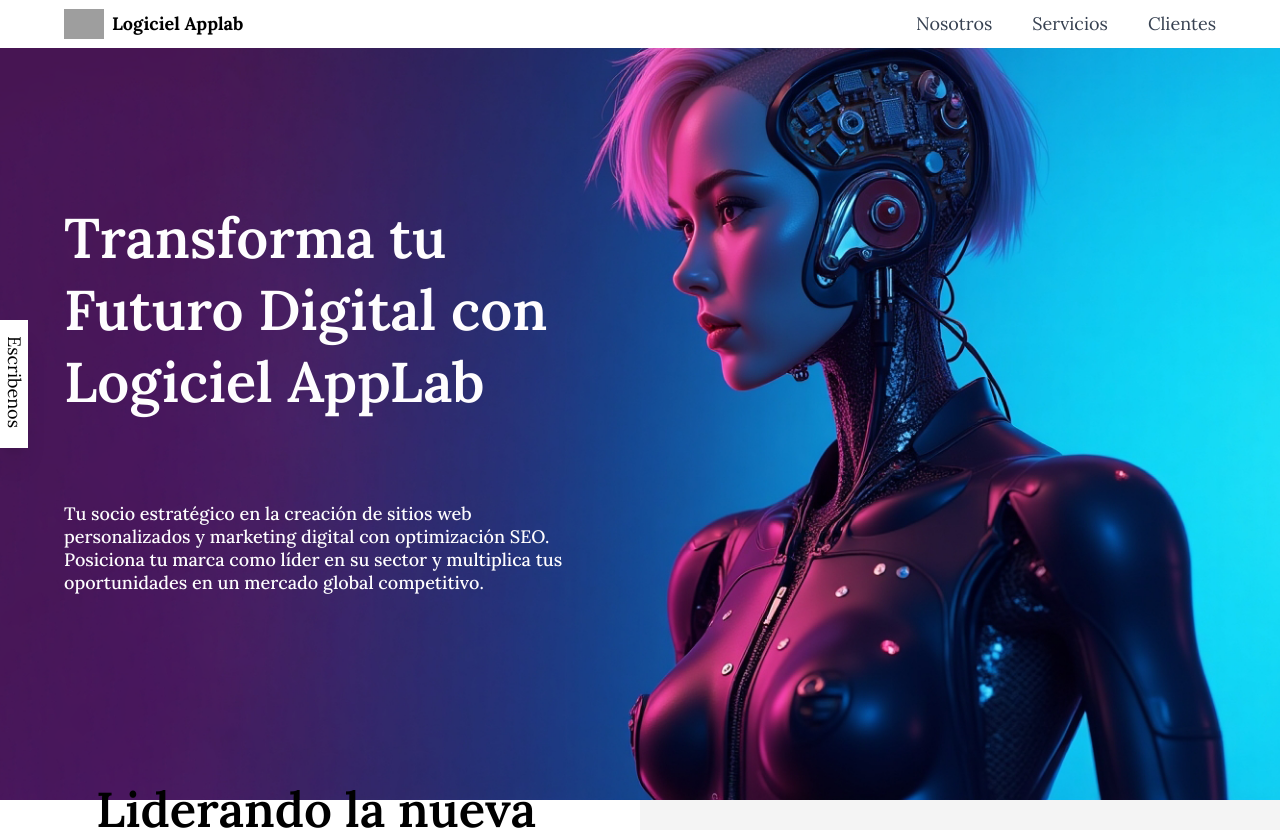
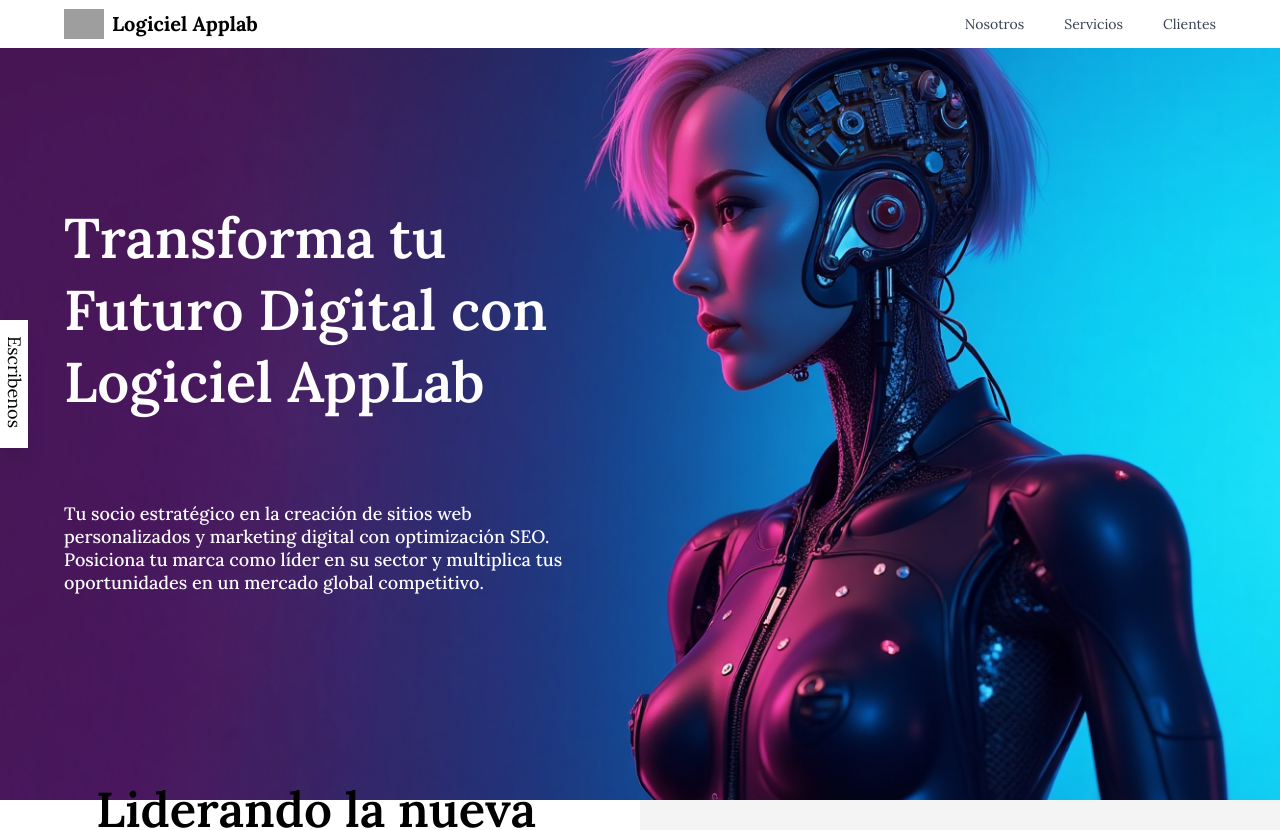
Before and after one commit to jhquihuiri7/logiciel_applab_website, a Next.js app: page / in a window 1280 px wide. Shown: the top 830 px of the page. Built offline with nearby package versions, Linux system fonts and the light colour scheme; grey boxes are pictures that could not be loaded.

Commit message:
updated font size in navbar

```diff
--- a/src/components/navbar.tsx
+++ b/src/components/navbar.tsx
@@ -26,13 +26,13 @@ const Navbar = () => {
                     className="flex items-center gap-2"
                 >
                     <img src="https://res.cloudinary.com/logicielapplab/image/upload/v1677460943/LogicielApplab/LOGO_NUEVO_LOGICIEL_125_efllcs.png" alt="logo" className="w-10 h-10 object-contain"/>
-                    <p className="text-black text-lg font-bold cursor-pointer flex">
+                    <p className="text-black text-xl font-bold cursor-pointer flex">
                         Logiciel Applab
                     </p>
                 </Link>
                 <ul className="list-none hidden sm:flex flex-row gap-10">
                     {navLinks.map((link)=>(
-                        <li key={link.id} className={`text-gray-700 hover:text-blue-700 text-lg hover:font-medium cursor-pointer`}>
+                        <li key={link.id} className={`text-gray-700 hover:text-blue-700 text-sm hover:font-medium cursor-pointer`}>
                             <a href={`#${link.id}`}>{link.title}</a>
                         </li>
                     ))}
```
